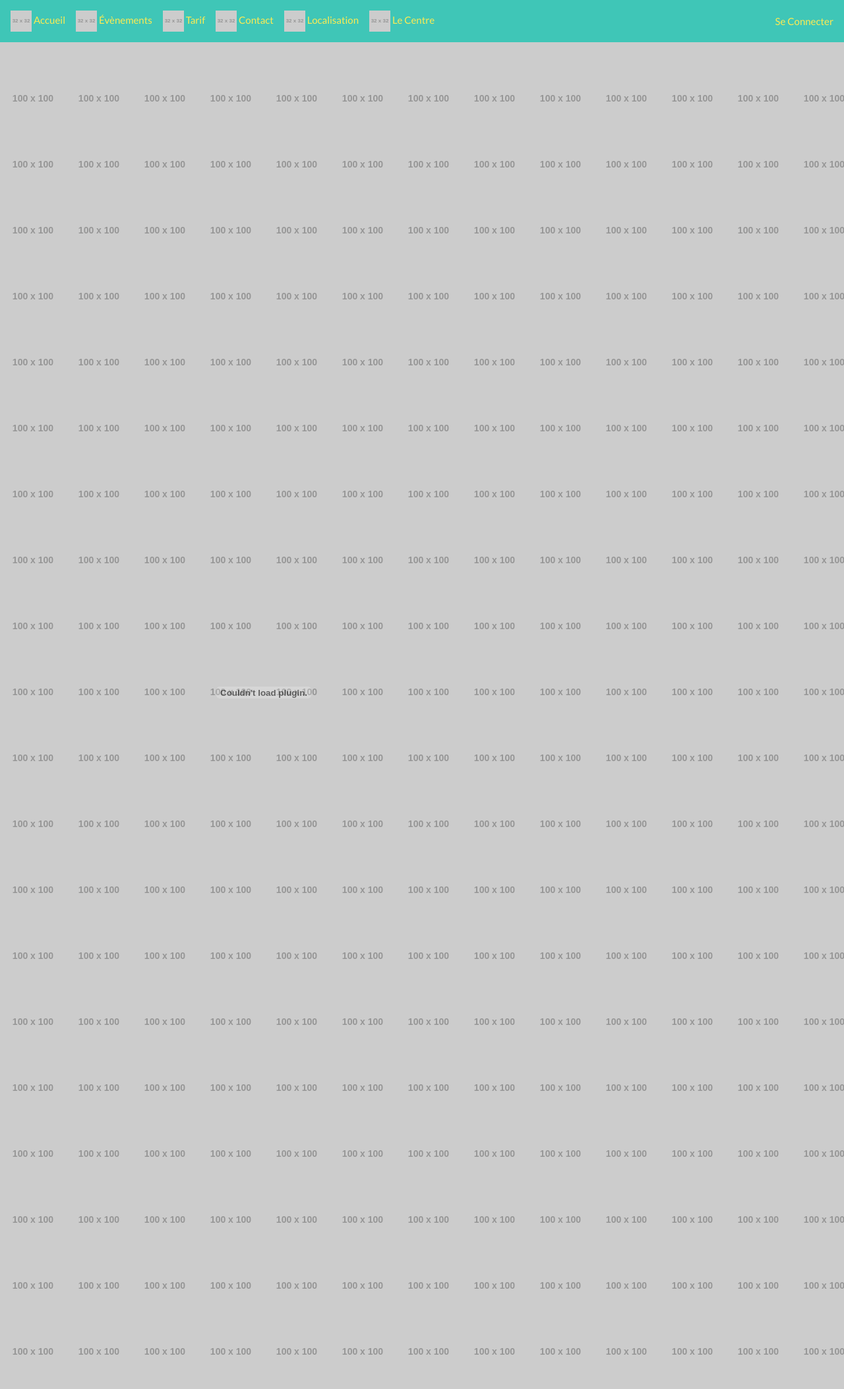
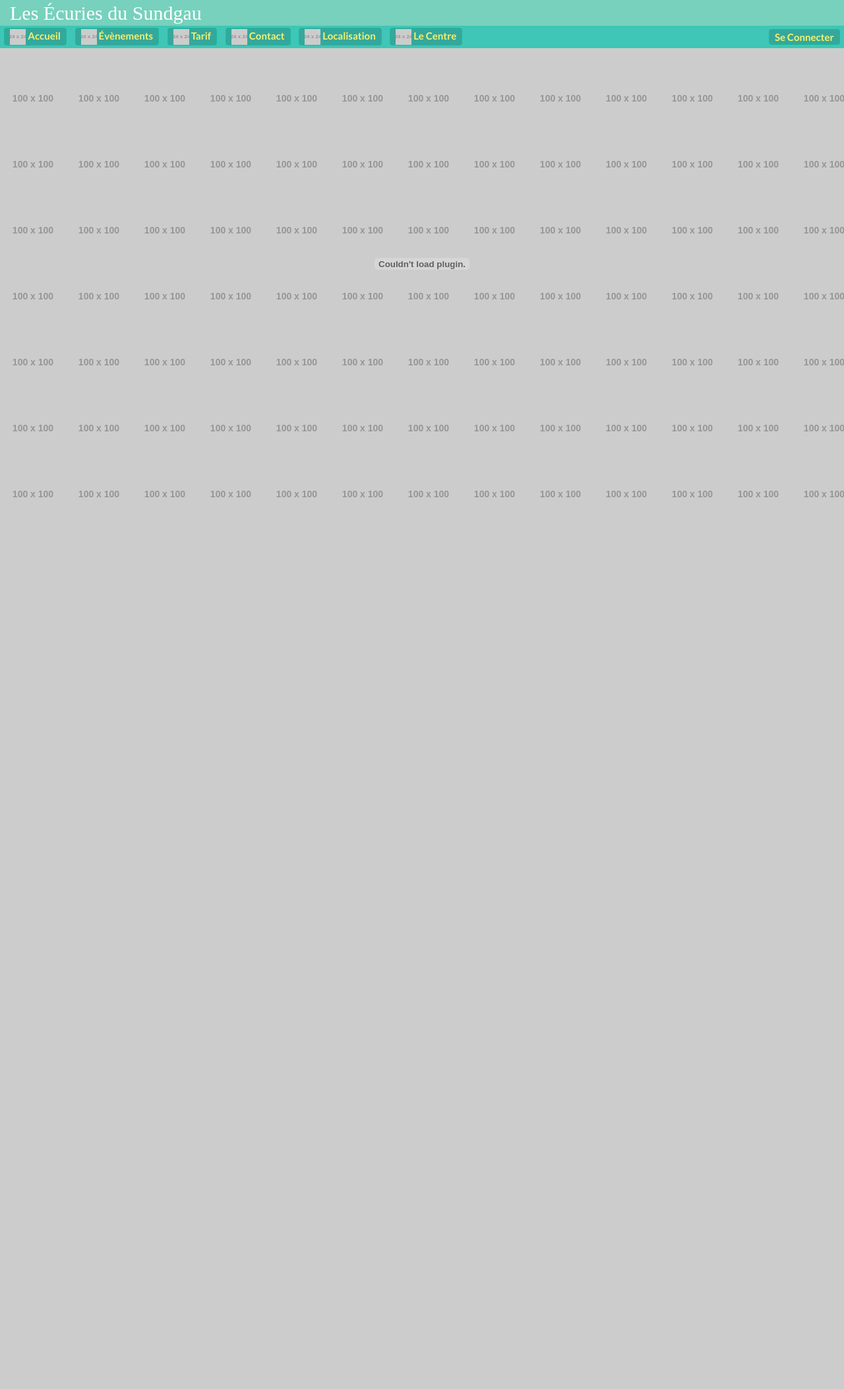
Before and after one commit to Fabian68/les_ecuries_du_sundgau, a Symfony app: template templates/contact.html.twig in a window 1280 px wide. Shown: the whole page at 66% size. After the commit the page ends 754 px from the top, so only its background shows below. Run offline with Twig, Linux system fonts and the light colour scheme; the template is opened without the code that fills it, so the values that code supplies are empty; grey boxes labelled with a size stand in for pictures from a placeholder-image service; some libraries are stand-ins or nearby versions.

Commit message:
divers changements

```diff
--- a/templates/base.html.twig
+++ b/templates/base.html.twig
@@ -14,17 +14,22 @@
             background-repeat: true;
         }
         .navbar-text-custom {
-            color: #ffeb51 !important;
+            color: #f4f270 !important;
+            padding: 0rem;
+            font-weight: bold;
         }
         .bg-navbar-custom{
             background-color: #3fc6b7;
         }
         .navbar-custom{
-            padding: 0.5rem 0.5rem;
-            z-index: 9;
-            position: fixed;
-            top: 0;
+            padding: 0rem 0rem;
             width: 100%;
+        }
+        .nav-item-custom{
+            padding: 0.2rem 0.4rem;
+        }
+        .bg-button-custom{
+            background-color: #35a89b;
         }
         h1{
             COLOR: white;
@@ -54,7 +59,7 @@
         }
         .events-layout{
             width: 46em;
-            padding: 3em;
+            padding: 4em;
             margin-top: 2em;
             margin-left: auto;
             margin-right: auto;
@@ -121,29 +126,38 @@
                 font-size: 2em;
             }
             .mobile-web-title{
-                margin-top: 2em !important;
-                font-size: 2.5em;
+                font-size: 1.5em !important;
+                overflow: hidden;
             }
             .mobile-index-layout{
                 flex-direction: column;
             }
             .events-layout{
-                margin-top: 5em;
+                margin-top: 6em;
             }
         }
+        .header-custom{
+            top: 0;
+            position: fixed;
+            z-index: 9;
+            width: 100%;
+        }
         .website-title{
-            margin-top: 1.5em;
+            font-size: 2em;
             padding: 0.05em;
             padding-left: 0.5em;
             padding-right: 0.5em;
-            text-align: center;
+            margin: 0;
+            text-align: left;
+            background-color: #77d1bd;
         }
         .bg-transparent-blue{
             background-color: #418aa2;
             opacity: .4;
         }
         .custom-container{
-            padding-top: 1rem;
+            padding-top: 7rem;
+            margin-bottom: -3rem;
             width: 100%;
             display: flex;
             justify-content: center;
@@ -170,11 +184,25 @@
             margin-top: 10em;
             padding: 1em;
         }
+        .layout-pdf{
+            display: flex;
+            justify-content: center;
+        }
+        .embed-pdf-layout{
+            position: absolute;
+            top: 0;
+            left: 0;
+            width: 100%;
+            height: 100%;
+            border: 0;
+        }
         </style>
 
         {% block stylesheets %}{% endblock %}
         {% block scripts %}{% endblock %}
     </head>
+    <div class="header-custom">
+    <h1 class="website-title mobile-web-title">Les Écuries du Sundgau</h1>
     <nav class="navbar navbar-expand-lg navbar-dark bg-navbar-custom navbar-custom">
         <button class="navbar-toggler" type="button" data-toggle="collapse" data-target=".navbar-collapse" aria-controls="navbarColor01" aria-expanded="false" aria-label="Toggle navigation">
             <span class="navbar-toggler-icon"></span>
@@ -182,41 +210,42 @@
 
         <div class="collapse navbar-collapse" id="navbarColor01">
             <ul class="navbar-nav mr-auto">
-            <li class="nav-item">
-                <a class="nav-link navbar-text-custom" href="{{ path('home') }}"><img src="http://placehold.it/32x32" alt="home"> Accueil<span class="sr-only">(current)</span></a>
+            <li class="nav-item nav-item-custom">
+                <a class="nav-link navbar-text-custom bg-button-custom btn btn-outline-success" href="{{ path('home') }}"><img src="http://placehold.it/24x24" alt="home"> Accueil<span class="sr-only">(current)</span></a>
             </li>
-            <li class="nav-item">
-                <a class="nav-link navbar-text-custom" href="{{ path('events') }}"><img src="http://placehold.it/32x32" alt="events"> Évènements</a>
+            <li class="nav-item nav-item-custom">
+                <a class="nav-link navbar-text-custom bg-button-custom btn btn-outline-success" href="{{ path('events') }}"><img src="http://placehold.it/24x24" alt="events"> Évènements</a>
             </li>
-            <li class="nav-item">
-                <a class="nav-link navbar-text-custom" href="{{ path('prices') }}"><img src="http://placehold.it/32x32" alt="prices"> Tarif</a>
+            <li class="nav-item nav-item-custom">
+                <a class="nav-link navbar-text-custom bg-button-custom btn btn-outline-success" href="{{ path('prices') }}"><img src="http://placehold.it/24x24" alt="prices"> Tarif</a>
             </li>
-            <li class="nav-item">
-                <a class="nav-link navbar-text-custom" href="{{ path('contact') }}"><img src="http://placehold.it/32x32" alt="contact"> Contact</a>
+            <li class="nav-item nav-item-custom">
+                <a class="nav-link navbar-text-custom bg-button-custom btn btn-outline-success" href="{{ path('contact') }}"><img src="http://placehold.it/24x24" alt="contact"> Contact</a>
             </li>
-            <li class="nav-item">
-                <a class="nav-link navbar-text-custom" href="{{ path('localization') }}"><img src="http://placehold.it/32x32" alt="localization"> Localisation</a>
+            <li class="nav-item nav-item-custom">
+                <a class="nav-link navbar-text-custom bg-button-custom btn btn-outline-success" href="{{ path('localization') }}"><img src="http://placehold.it/24x24" alt="localization"> Localisation</a>
             </li>
-            <li class="nav-item">
-                <a class="nav-link navbar-text-custom" href="{{ path('facilities') }}"><img src="http://placehold.it/32x32" alt="facilities"> Le Centre</a>
+            <li class="nav-item nav-item-custom">
+                <a class="nav-link navbar-text-custom bg-button-custom btn btn-outline-success" href="{{ path('facilities') }}"><img src="http://placehold.it/24x24" alt="facilities"> Le Centre</a>
             </li>
             </ul>
             <ul class="navbar-nav ml-auto">
             {% if not app.user %}
-            <li class="nav-item">
-                <a class="nav-link navbar-text-custom" href="{{ path('security_login') }}">Se Connecter</a>
+            <li class="nav-item nav-item-custom">
+                <a class="nav-link navbar-text-custom bg-button-custom btn btn-outline-success" href="{{ path('security_login') }}">Se Connecter</a>
             </li>
             {% else %}
             <li class="nav-item">
-                <a class="nav-link navbar-text-custom" href="{{ path('security_profile') }}">Profil</a>
+                <a class="nav-link navbar-text-custom bg-button-custom btn btn-outline-success" href="{{ path('security_profile') }}">Profil</a>
             </li>
             <li class="nav-item">
-                <a class="nav-link navbar-text-custom" href="{{ path('security_logout') }}">Se Deconnecter</a>
+                <a class="nav-link navbar-text-custom bg-button-custom btn btn-outline-success" href="{{ path('security_logout') }}">Se Deconnecter</a>
             </li>
             {% endif %}
             </ul>
         </div>
     </nav>
+    </div>
     <body>
         {% block body %}{% endblock %}
         {% block javascripts %}{% endblock %}
--- a/templates/contact.html.twig
+++ b/templates/contact.html.twig
@@ -1,5 +1,5 @@
 {% extends 'base.html.twig' %}
 
 {% block body %}
-<embed src="https://www.u-paris2.fr/sites/default/files/pdf.pdf" width="800px" height="2100px" />
+<embed class="embed-pdf-layout" src="https://www.u-paris2.fr/sites/default/files/pdf.pdf" />
 {% endblock %}
--- a/templates/events.html.twig
+++ b/templates/events.html.twig
@@ -3,7 +3,6 @@
 {% block body %}
 
 <section class="events-layout big-screen mobile-layout">
-
     {% for event in events %}
         <event class="card mb-3">
             <h2 class="card-header mobile-title bg-light">{{ event.titre }}</h2>
--- a/templates/general/index.html.twig
+++ b/templates/general/index.html.twig
@@ -5,8 +5,6 @@
 {% block body %}
 <style>
 </style>
-
-<h1 class="website-title mobile-web-title">Les Écuries du Sundgau</h1>
 
 <div class="custom-container">
     <div class="card text-white bg-transparent-blue mb-3" style="max-width: 60rem;">
```
